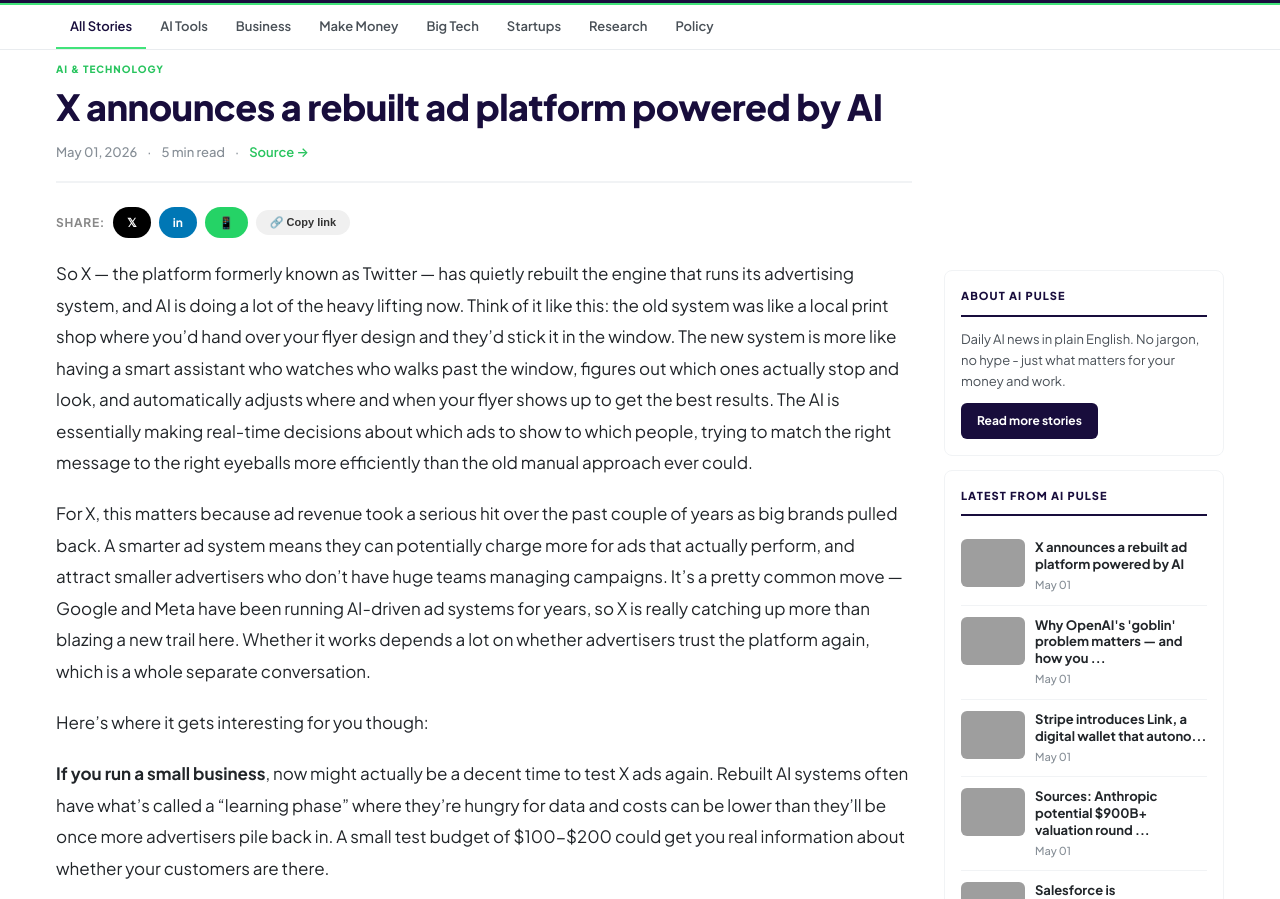
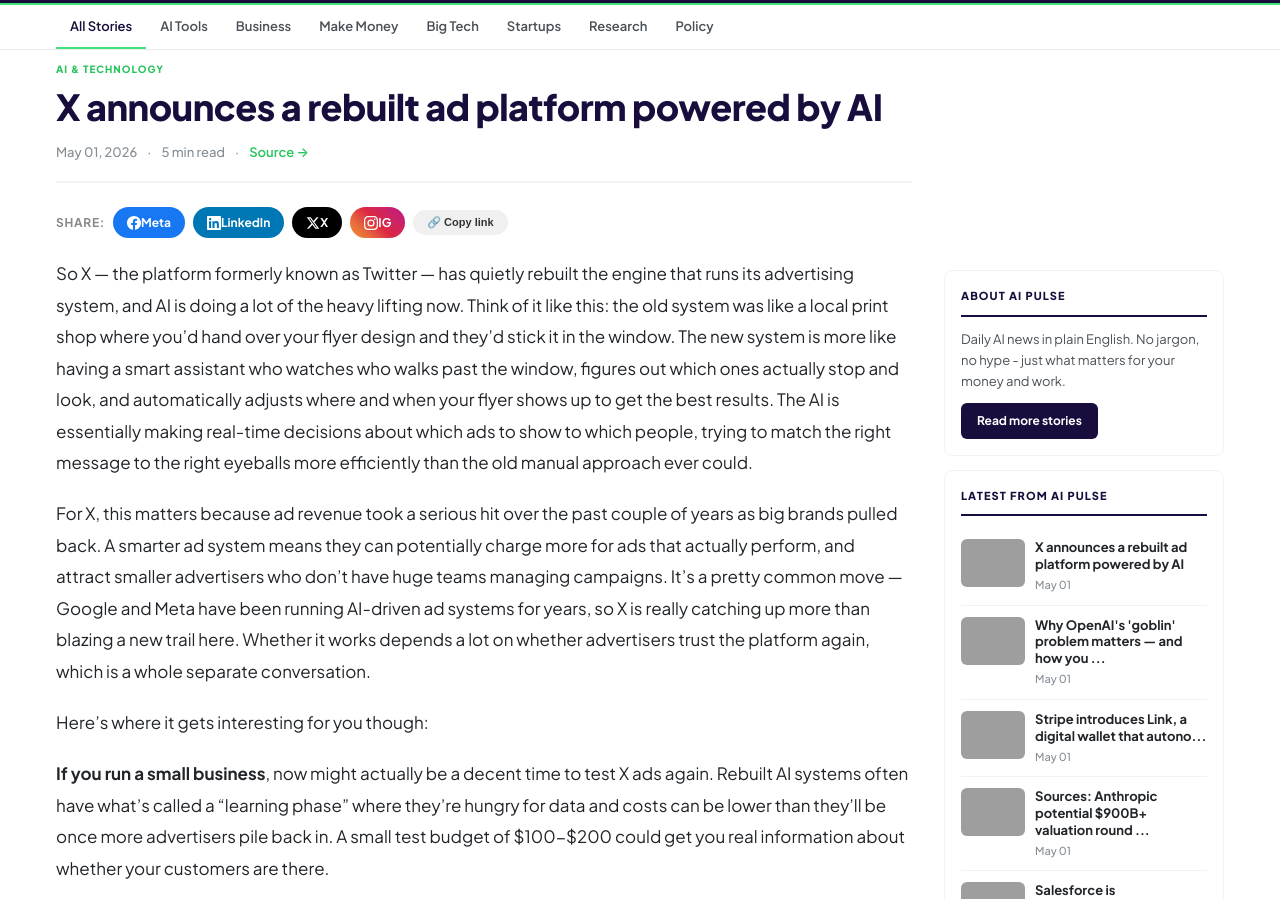
Before and after one commit to Ruirodsantos/ruirodsantos.github.io, a Jekyll site: the page built from _posts/2026-05-01-x-announces-a-rebuilt-ad-platform-powered-by-ai.md, in a window 1280 px wide and 1400 px high, scrolled down 538 px, cut to the strip 53-952 px from the top of the window. Built offline with Jekyll 4.4.1, drawn with Linux system fonts in a browser that asks for light colours; grey boxes are pictures that could not be loaded.

Commit message:
fix: share buttons — Meta, LinkedIn, X, IG order; remove WhatsApp; add proper SVG icons

```diff
--- a/_layouts/post.html
+++ b/_layouts/post.html
@@ -62,15 +62,17 @@
 .share-btn:hover{opacity:.8}
 .share-x{background:#000;color:#fff}
 .share-li{background:#0077b5;color:#fff}
-.share-wa{background:#25d366;color:#fff}
+.share-meta{background:#1877f2;color:#fff}
+.share-ig{background:linear-gradient(45deg,#f09433,#e6683c,#dc2743,#cc2366,#bc1888);color:#fff}
 .share-copy{background:#f0f0f0;color:#333;font-size:11px}
 </style>
 
     <div class="share-bar">
       <span class="share-label">Share:</span>
-      <a class="share-btn share-x" href="https://twitter.com/intent/tweet?text={{ page.title | uri_escape }}&url={{ page.url | absolute_url | uri_escape }}" target="_blank" rel="noopener" aria-label="Share on X">𝕏</a>
-      <a class="share-btn share-li" href="https://www.linkedin.com/sharing/share-offsite/?url={{ page.url | absolute_url | uri_escape }}" target="_blank" rel="noopener" aria-label="Share on LinkedIn">in</a>
-      <a class="share-btn share-wa" href="https://wa.me/?text={{ page.title | uri_escape }}%20{{ page.url | absolute_url | uri_escape }}" target="_blank" rel="noopener" aria-label="Share on WhatsApp">📱</a>
+      <a class="share-btn share-meta" href="https://www.facebook.com/sharer/sharer.php?u={{ page.url | absolute_url | uri_escape }}" target="_blank" rel="noopener" aria-label="Share on Facebook"><svg width="14" height="14" viewBox="0 0 24 24" fill="currentColor"><path d="M24 12.073c0-6.627-5.373-12-12-12s-12 5.373-12 12c0 5.99 4.388 10.954 10.125 11.854v-8.385H7.078v-3.47h3.047V9.43c0-3.007 1.792-4.669 4.533-4.669 1.312 0 2.686.235 2.686.235v2.953H15.83c-1.491 0-1.956.925-1.956 1.874v2.25h3.328l-.532 3.47h-2.796v8.385C19.612 23.027 24 18.062 24 12.073z"/></svg> Meta</a>
+      <a class="share-btn share-li" href="https://www.linkedin.com/sharing/share-offsite/?url={{ page.url | absolute_url | uri_escape }}" target="_blank" rel="noopener" aria-label="Share on LinkedIn"><svg width="14" height="14" viewBox="0 0 24 24" fill="currentColor"><path d="M20.447 20.452h-3.554v-5.569c0-1.328-.027-3.037-1.852-3.037-1.853 0-2.136 1.445-2.136 2.939v5.667H9.351V9h3.414v1.561h.046c.477-.9 1.637-1.85 3.37-1.85 3.601 0 4.267 2.37 4.267 5.455v6.286zM5.337 7.433c-1.144 0-2.063-.926-2.063-2.065 0-1.138.92-2.063 2.063-2.063 1.14 0 2.064.925 2.064 2.063 0 1.139-.925 2.065-2.064 2.065zm1.782 13.019H3.555V9h3.564v11.452zM22.225 0H1.771C.792 0 0 .774 0 1.729v20.542C0 23.227.792 24 1.771 24h20.451C23.2 24 24 23.227 24 22.271V1.729C24 .774 23.2 0 22.222 0h.003z"/></svg> LinkedIn</a>
+      <a class="share-btn share-x" href="https://twitter.com/intent/tweet?text={{ page.title | uri_escape }}&url={{ page.url | absolute_url | uri_escape }}" target="_blank" rel="noopener" aria-label="Share on X"><svg width="14" height="14" viewBox="0 0 24 24" fill="currentColor"><path d="M18.244 2.25h3.308l-7.227 8.26 8.502 11.24H16.17l-5.214-6.817L4.99 21.75H1.68l7.73-8.835L1.254 2.25H8.08l4.713 6.231zm-1.161 17.52h1.833L7.084 4.126H5.117z"/></svg> X</a>
+      <a class="share-btn share-ig" href="https://www.instagram.com/" target="_blank" rel="noopener" aria-label="Share on Instagram"><svg width="14" height="14" viewBox="0 0 24 24" fill="currentColor"><path d="M12 2.163c3.204 0 3.584.012 4.85.07 3.252.148 4.771 1.691 4.919 4.919.058 1.265.069 1.645.069 4.849 0 3.205-.012 3.584-.069 4.849-.149 3.225-1.664 4.771-4.919 4.919-1.266.058-1.644.07-4.85.07-3.204 0-3.584-.012-4.849-.07-3.26-.149-4.771-1.699-4.919-4.92-.058-1.265-.07-1.644-.07-4.849 0-3.204.013-3.583.07-4.849.149-3.227 1.664-4.771 4.919-4.919 1.266-.057 1.645-.069 4.849-.069zM12 0C8.741 0 8.333.014 7.053.072 2.695.272.273 2.69.073 7.052.014 8.333 0 8.741 0 12c0 3.259.014 3.668.072 4.948.2 4.358 2.618 6.78 6.98 6.98C8.333 23.986 8.741 24 12 24c3.259 0 3.668-.014 4.948-.072 4.354-.2 6.782-2.618 6.979-6.98.059-1.28.073-1.689.073-4.948 0-3.259-.014-3.667-.072-4.947-.196-4.354-2.617-6.78-6.979-6.98C15.668.014 15.259 0 12 0zm0 5.838a6.162 6.162 0 100 12.324 6.162 6.162 0 000-12.324zM12 16a4 4 0 110-8 4 4 0 010 8zm6.406-11.845a1.44 1.44 0 100 2.881 1.44 1.44 0 000-2.881z"/></svg> IG</a>
       <button class="share-btn share-copy" onclick="navigator.clipboard.writeText(window.location.href).then(()=>{this.textContent='✓ Copied!';setTimeout(()=>this.textContent='🔗 Copy link',2000)})" aria-label="Copy link">🔗 Copy link</button>
     </div>
 
```
